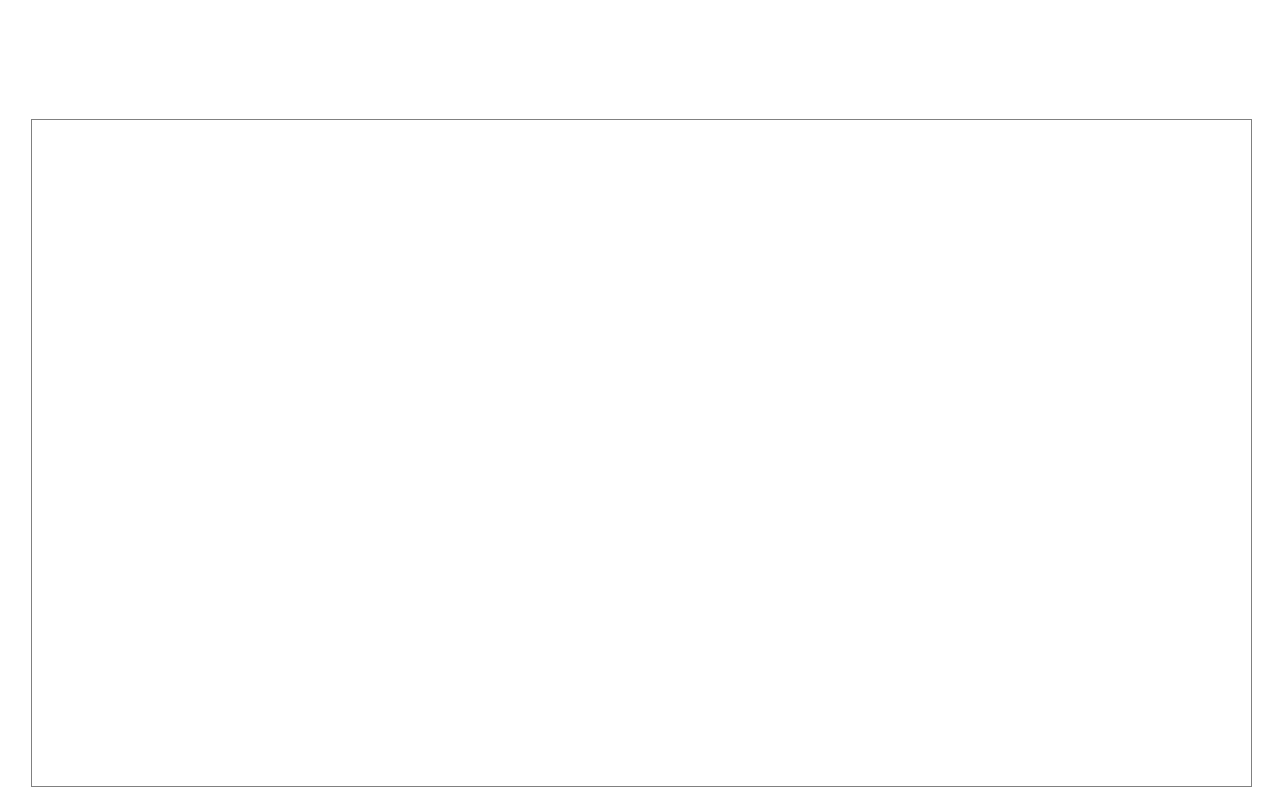
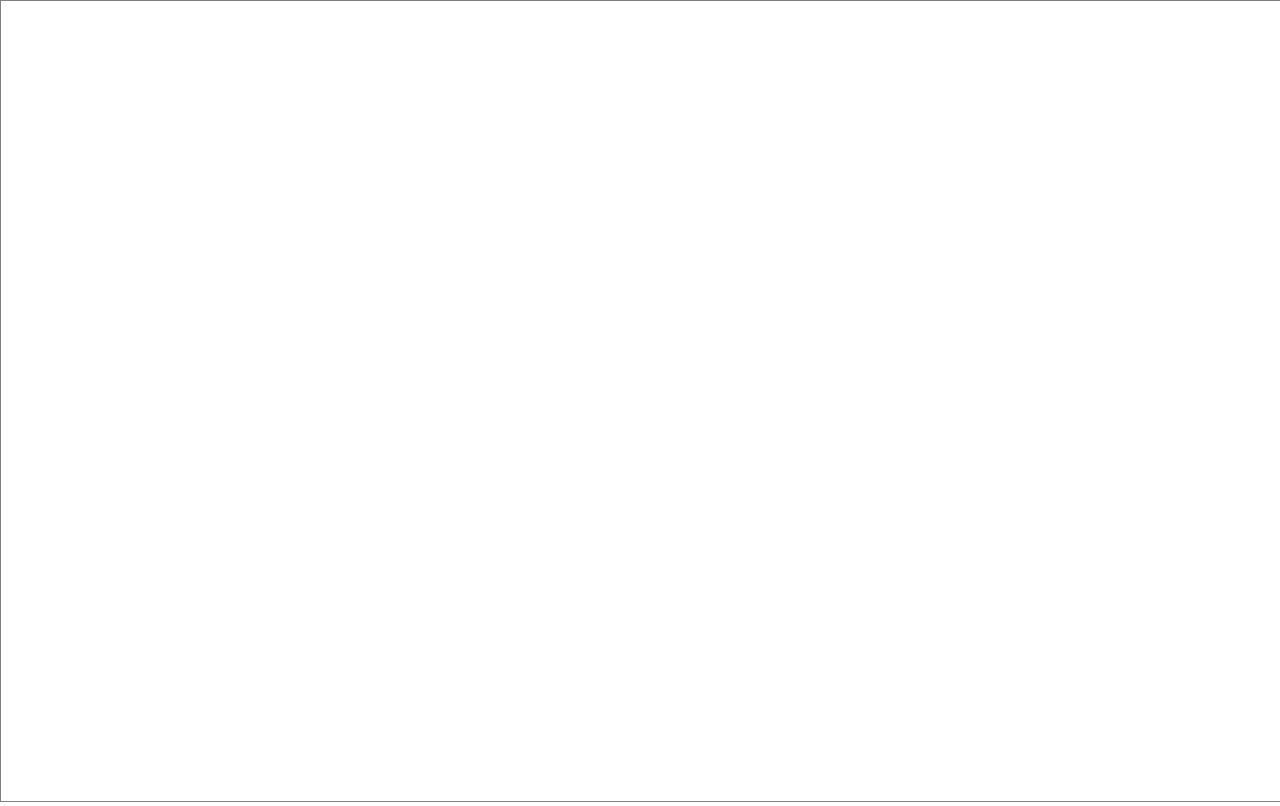
Before and after one commit to FISohan/paint-app, a plain HTML site: page index.html in a window 1280 px wide. Drawn offline with Linux system fonts and the light colour scheme.

Commit message:
fix clientXY

```diff
--- a/css/style.css
+++ b/css/style.css
@@ -1,5 +1,7 @@
 canvas{
     border: solid gray 1px;
+    cursor: crosshair;
+    margin: 0px;
 }
 
 *{
--- a/index.html
+++ b/index.html
@@ -8,7 +8,9 @@
     <title>Paint app</title>
 </head>
 <body>
-    <canvas id="canvas"></canvas>
+    <div>
+        <canvas id="canvas"></canvas>
+    </div>
     <script type="module" src="js/main.js"></script>
     <script type="module" src="js/init.js"></script>
     <script type="module" src="js/paint.js"></script>
--- a/js/init.js
+++ b/js/init.js
@@ -1,10 +1,9 @@
-var canvas = document.getElementById("canvas");
+import { canvas } from "./main.js";
 function init() {
-  canvas.width = window.innerWidth / 1.05;
-  canvas.height = window.innerHeight / 1.2;
-  canvas.style.marginLeft = `${(window.innerWidth - canvas.clientWidth) / 2}px`;
-  canvas.style.marginTop = `${(window.innerHeight - canvas.clientHeight) - 15}px`;
-
+  canvas.width = window.innerWidth;
+  canvas.height = window.innerHeight;
+  // canvas.style.marginLeft = `${(window.innerWidth - canvas.clientWidth) / 2}px`;
+  // canvas.style.marginTop = `${(window.innerHeight - canvas.clientHeight) - 15}px`;
 }
 window.onload = function () {
   init();
--- a/js/main.js
+++ b/js/main.js
@@ -1,2 +1,2 @@
-var canvas = document.getElementById("canvas");
+export const canvas = document.getElementById("canvas");
 export const context = canvas.getContext("2d");
--- a/js/paint.js
+++ b/js/paint.js
@@ -1,5 +1,4 @@
 import { context } from "./main.js";
-var canvas = document.getElementById("canvas");
 
 function drawLine(end) {
   context.lineTo(...end);
@@ -8,14 +7,14 @@ function drawLine(end) {
 
 canvas.addEventListener("mousemove", (e) => {
   if (e.altKey || e.ctrlKey) {
-    drawLine([e.clientX - 35, e.clientY - 101]);
+    drawLine([e.clientX , e.clientY ]);
     // console.log("mouse move");
   } else context.beginPath();
 });
 
 canvas.addEventListener("touchmove", (e) => {
-  drawLine([e.touches[0].clientX - 35, e.touches[0].clientY - 101]);
-  console.log(e.touches[0].clientX - 35, e.touches[0].clientY - 101);
+  drawLine([e.touches[0].clientX, e.touches[0].clientY]);
+  console.log(e.touches[0].clientX, e.touches[0].clientY);
 });
 
 canvas.addEventListener("touchend",(e)=>{
```
